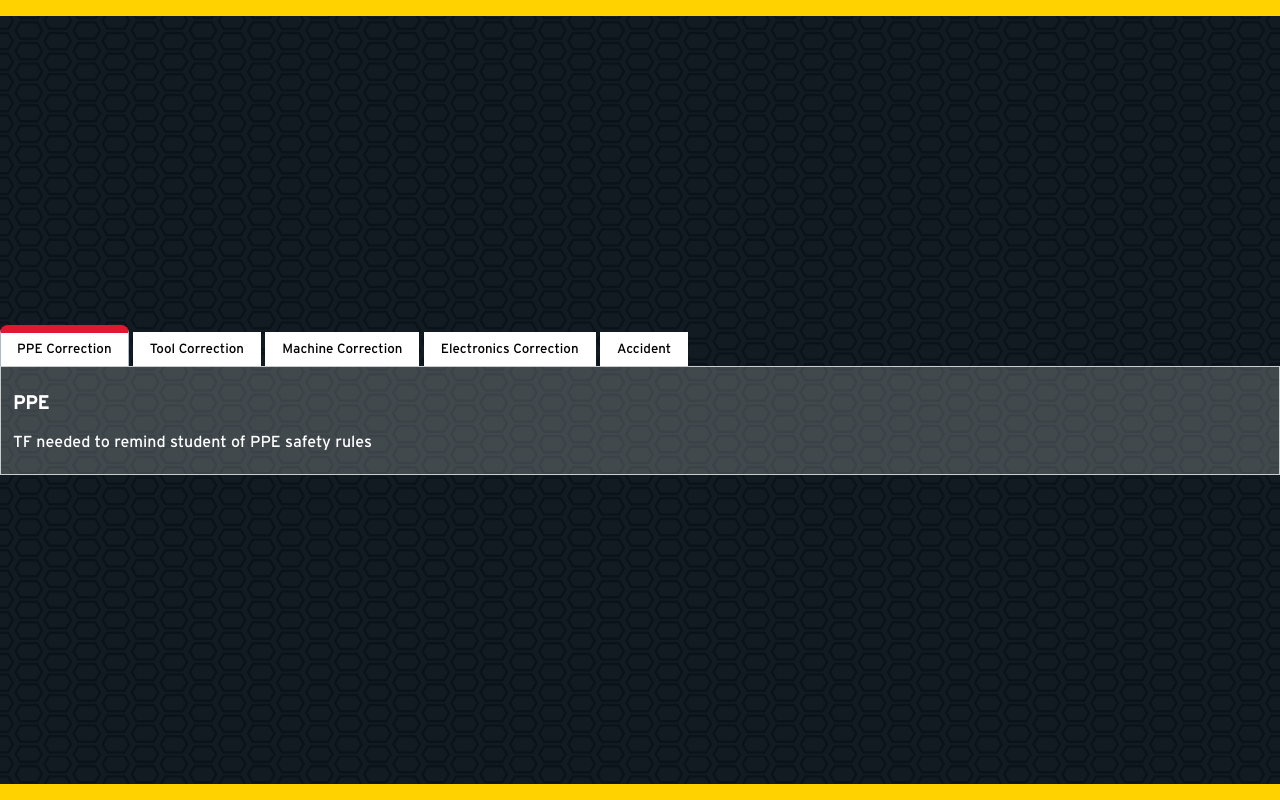
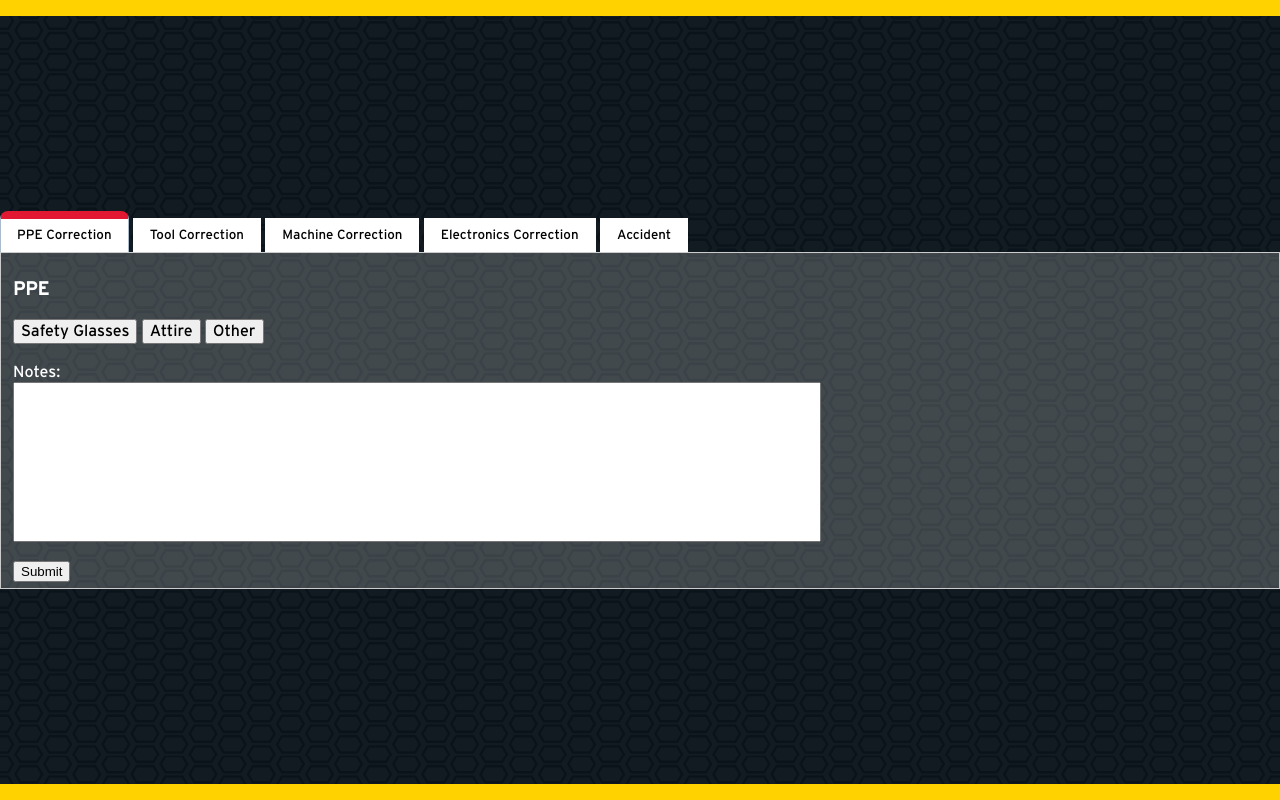
Before and after one commit to umdenes100/enes100-safetylog, a website: page index.html in a window 1280 px wide. Drawn offline with Linux system fonts and the light colour scheme.

Commit message:
added buttons, notes section, and submit button to each report category tab, improved button and note section styling

```diff
--- a/index.html
+++ b/index.html
@@ -21,27 +21,76 @@
 
     <div id="PPE" class = "tabcontent">
         <h3>PPE</h3>
-        <p>TF needed to remind student of PPE safety rules</p>
+        <!-- NEED TO ADD WHERE INPUT IS BEING STORED -->
+        <!-- <form action="/action_page.php"></form> -->
+        <form ppe = "">
+            <input type = "button" class = "tab-button" id = "glasses" value = "Safety Glasses">
+            <input type = "button" class = "tab-button" id = "attire" value = "Attire">
+            <input type = "button" class = "tab-button" id = "ppeOther" value = "Other"><br><br>
+            <label for = "ppeNote">Notes:</label><br>
+            <input type = "text" class = "note-input" id = "ppeNote" name = "ppeNote"><br><br>
+            <input type = "submit" value = "Submit">
+        </form>
     </div>
 
     <div id="Tools" class = "tabcontent">
         <h3>Tools</h3>
-        <p>TF needed to remind student of tool safety rules</p>
+        <!-- NEED TO ADD WHERE INPUT IS BEING STORED -->
+        <!-- <form action="/action_page.php"></form> -->
+        <form tool = "">
+            <input type = "button" class = "tab-button" id = "handTool" value = "Hand Tools">
+            <input type = "button" class = "tab-button" id = "powerTool" value = "Power Tools">
+            <input type = "button" class = "tab-button" id = "solder" value = "Soldering">
+            <input type = "button" class = "tab-button" id = "heatGun" value = "Heat Gun">
+            <input type = "button" class = "tab-button" id = "toolOther" value = "Other"><br><br>
+            <label for = "toolNote">Notes:</label><br>
+            <input type = "text" class = "note-input" id = "toolNote" name = "toolNote"><br><br>
+            <input type = "submit" value = "Submit">
+        </form>
     </div>
 
     <div id="Machines" class = "tabcontent">
         <h3>Machines</h3>
-        <p>TF needed to remind student of machine safety rules</p>
+        <!-- NEED TO ADD WHERE INPUT IS BEING STORED -->
+        <!-- <form action="/action_page.php"></form> -->
+        <form electronics = "">
+            <input type = "button" class = "tab-button" id = "print3D" value = "3D Printers">
+            <input type = "button" class = "tab-button" id = "laserCut" value = "Laser Cutters">
+            <input type = "button" class = "tab-button" id = "machineOther" value = "Other"><br><br>
+            <label for = "machineNote">Notes:</label><br>
+            <input type = "text" class = "note-input" id = "machineNote" name = "machineNote"><br><br>
+            <input type = "submit" value = "Submit">
+        </form>
     </div>
 
     <div id="Electronics" class = "tabcontent">
         <h3>Electronics</h3>
-        <p>TF needed to remind student of electronics safety rules</p>
+        <!-- NEED TO ADD WHERE INPUT IS BEING STORED -->
+        <!-- <form action="/action_page.php"></form> -->
+        <form machine = "">
+            <input type = "button" class = "tab-button" id = "arduino" value = "Arduinos/Acebotts">
+            <input type = "button" class = "tab-button" id = "batteryBag" value = "Battery Bags">
+            <input type = "button" class = "tab-button" id = "tamiya" value = "Tamiyas">
+            <input type = "button" class = "tab-button" id = "electronicOther" value = "Other"><br><br>
+            <label for = "electronicNote">Notes:</label><br>
+            <input type = "text" class = "note-input" id = "electronicNote" name = "electronicNote"><br><br>
+            <input type = "submit" value = "Submit">
+        </form>
     </div>
 
     <dive id="Accident" class = "tabcontent">
         <h3>Accident</h3>
-        <p>TF witnessed incident involving damage to student and/or lab</p>
+        <!-- NEED TO ADD WHERE INPUT IS BEING STORED -->
+        <!-- <form action="/action_page.php"></form> -->
+        <form accident = "">
+            <input type = "button" class = "tab-button" id = "fire" value = "Fire">
+            <input type = "button" class = "tab-button" id = "injury" value = "Personal Injury">
+            <input type = "button" class = "tab-button" id = "damage" value = "Damage to Lab/Lab Materials">
+            <input type = "button" class = "tab-button" id = "accidentOther" value = "Other"><br><br>
+            <label for = "accidentNote">Notes:</label><br>
+            <input type = "text" class = "note-input" id = "accidentNote" name = "accidentNote"><br><br>
+            <input type = "submit" value = "Submit">
+        </form>
     </div>
 </body>
 
@@ -65,95 +114,3 @@
         evt.currentTarget.className += " active";
     }
 </script>
-
-<!-- Tab example source: https://www.w3schools.com/howto/howto_js_tabs.asp -->
-
-<!-- <body> -->
-    <!-- Tab links -->
-    <!-- <div class="tab">
-        <button class="tablinks" onclick="openCity(event, 'London')">London</button>
-        <button class="tablinks" onclick="openCity(event, 'Paris')">Paris</button>
-        <button class="tablinks" onclick="openCity(event, 'Tokyo')">Tokyo</button>
-    </div> -->
-
-    <!-- Tab content -->
-    <!-- <div id="London" class="tabcontent">
-        <h3>London</h3>
-        <p>London is the capital city of England.</p>
-    </div>
-
-    <div id="Paris" class="tabcontent">
-        <h3>Paris</h3>
-        <p>Paris is the capital of France.</p>
-    </div>
-
-    <div id="Tokyo" class="tabcontent">
-        <h3>Tokyo</h3>
-        <p>Tokyo is the capital of Japan.</p>
-    </div>
-</body> -->
-
-<!-- <style>
-    /* Style the tab */
-    .tab {
-        overflow: hidden;
-        border: 1px solid #ccc;
-        background-color: #f1f1f1;
-    }
-
-    /* Style the buttons that are used to open the tab content */
-    .tab button {
-        background-color: inherit;
-        float: left;
-        border: none;
-        outline: none;
-        cursor: pointer;
-        padding: 14px 16px;
-        transition: 0.3s;
-    }
-
-    /* Change background color of buttons on hover */
-    .tab button:hover {
-        background-color: #ddd;
-    }
-
-    /* Create an active/current tablink class */
-    .tab button.active {
-        background-color: #ccc;
-    }
-
-    /* Style the tab content */
-    .tabcontent {
-        display: none;
-        padding: 6px 12px;
-        border: 1px solid #ccc;
-        border-top: none;
-    }
-</style> -->
-
-<!-- NOTE from camille: these functions (specifically the second one) do not allow for nested tabs, so
-    if your finished design has nested tabs you will have to adjust for that. -->
-<!-- <script>
-    function openCity(evt, cityName) {
-        // Declare all variables
-        var i, tabcontent, tablinks;
-
-        // Get all elements with class="tabcontent" and hide them
-        tabcontent = document.getElementsByClassName("tabcontent");
-        for (i = 0; i < tabcontent.length; i++) {
-            tabcontent[i].style.display = "none";
-        }
-
-        // Get all elements with class="tablinks" and remove the class "active"
-        tablinks = document.getElementsByClassName("tablinks");
-        for (i = 0; i < tablinks.length; i++) {
-            tablinks[i].className = tablinks[i].className.replace(" active", "");
-        }
-
-        // Show the current tab, and add an "active" class to the button that opened the tab
-        document.getElementById(cityName).style.display = "block";
-        evt.currentTarget.className += " active";
-    }
-</script> -->
-
-</html>
--- a/style.css
+++ b/style.css
@@ -59,6 +59,17 @@ body {
     background-color: rgba(255, 255, 255, 0.2);
 }
 
+.tab-button {
+    font: inherit;
+}
+
+.note-input {
+    width: 800px;
+    height: 150px;
+    padding-top: 5px;
+    line-height: normal;
+}
+
 h1 {
     text-align: center;
     font-size: 80px;
```
